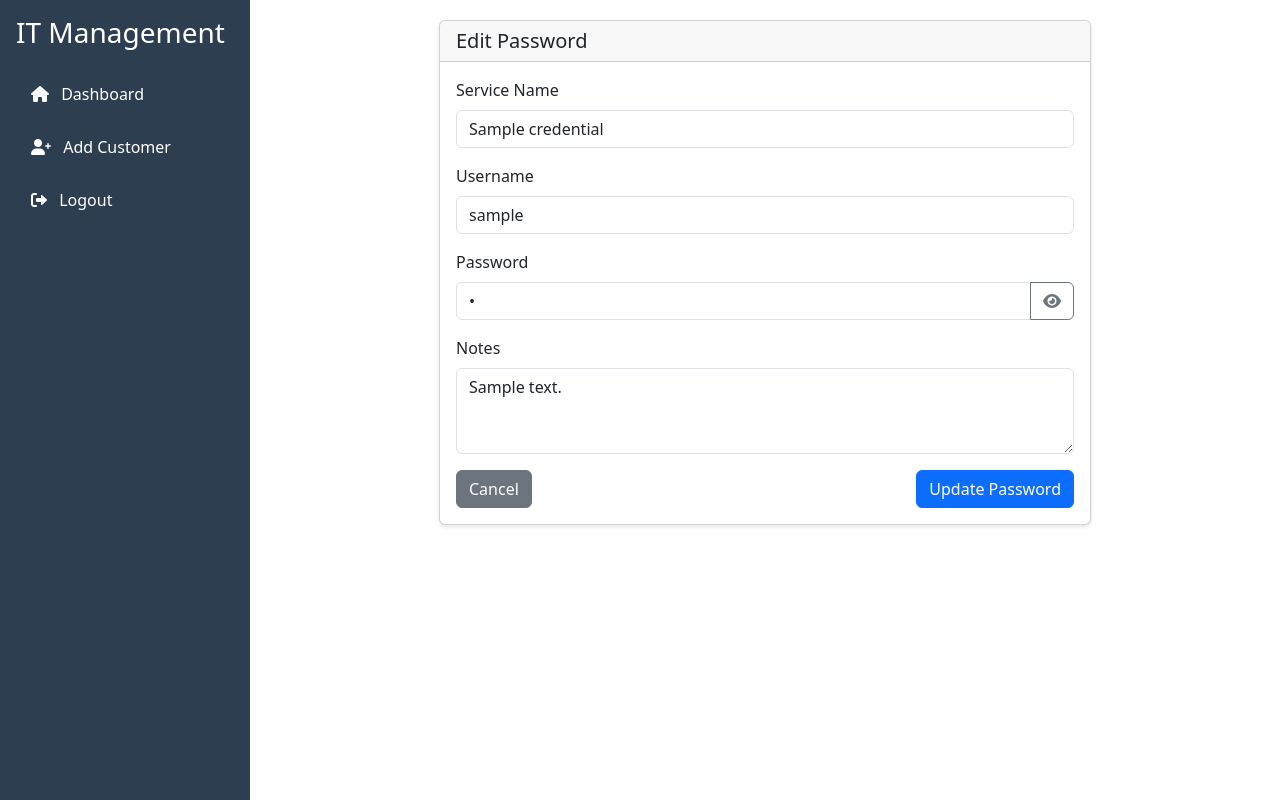
After one commit to jbake1990/it_thing, a Flask app: page /customer/1/credential/1/edit in a window 1280 px wide. The commit adds this page. Run offline with Flask 3, Linux system fonts and the light colour scheme; a user stored in the database is signed in; tables that the repository leaves empty hold one stand-in row (values such as "Sample post").

```diff
--- a/app.py
+++ b/app.py
@@ -163,7 +163,7 @@ def add_credential(customer_id):
         )
         db.session.add(credential)
         db.session.commit()
-        flash('Credential added successfully')
+        flash('Password added successfully')
         return redirect(url_for('customer_details', customer_id=customer_id))
     return render_template('add_credential.html', customer_id=customer_id)
 
@@ -444,23 +444,47 @@ def scan_network_path_params(ip_range, ports):
 @login_required
 def edit_customer(customer_id):
     customer = Customer.query.get_or_404(customer_id)
+    check_access(customer)
 
     if request.method == 'POST':
-        try:
-            customer.name = request.form.get('name')
-            customer.address = request.form.get('address')
-            customer.contact_person = request.form.get('contact_person')
-            customer.phone = request.form.get('phone')
-            customer.email = request.form.get('email')
+        customer.name = request.form.get('name')
+        customer.address = request.form.get('address')
+        customer.contact_person = request.form.get('contact_person')
+        customer.phone = request.form.get('phone')
+        customer.email = request.form.get('email')
 
-            db.session.commit()
-            flash('Customer information updated successfully!', 'success')
-            return redirect(url_for('customer_details', customer_id=customer_id))
-        except Exception as e:
-            db.session.rollback()
-            flash(f'Error updating customer information: {str(e)}', 'error')
+        db.session.commit()
+        flash('Customer updated successfully')
+        return redirect(url_for('customer_details', customer_id=customer_id))
 
     return render_template('edit_customer.html', customer=customer)
+
+@app.route('/customer/<int:customer_id>/delete', methods=['POST'])
+@login_required
+def delete_customer(customer_id):
+    customer = Customer.query.get_or_404(customer_id)
+    check_access(customer)
+
+    try:
+        # Delete all associated CCTV users first
+        CCTVUser.query.filter_by(customer_id=customer_id).delete()
+
+        # Delete all associated credentials
+        Credential.query.filter_by(customer_id=customer_id).delete()
+
+        # Delete all associated network info
+        NetworkInfo.query.filter_by(customer_id=customer_id).delete()
+
+        # Now delete the customer
+        db.session.delete(customer)
+        db.session.commit()
+
+        flash('Customer and all associated data have been deleted successfully')
+        return redirect(url_for('index'))
+    except Exception as e:
+        db.session.rollback()
+        flash(f'Error deleting customer: {str(e)}', 'error')
+        return redirect(url_for('customer_details', customer_id=customer_id))
 
 @app.route('/customer/<int:customer_id>/cctv/user/add', methods=['GET', 'POST'])
 @login_required
@@ -528,6 +552,34 @@ def delete_cctv_user(customer_id, user_id):
     db.session.commit()
 
     flash('CCTV user deleted successfully', 'success')
+    return redirect(url_for('customer_details', customer_id=customer_id))
+
+@app.route('/customer/<int:customer_id>/credential/<int:credential_id>/edit', methods=['GET', 'POST'])
+@login_required
+def edit_credential(customer_id, credential_id):
+    credential = Credential.query.filter_by(id=credential_id, customer_id=customer_id).first_or_404()
+
+    if request.method == 'POST':
+        credential.service_name = request.form.get('service_name')
+        credential.username = request.form.get('username')
+        credential.password = request.form.get('password')
+        credential.notes = request.form.get('notes')
+
+        db.session.commit()
+        flash('Password updated successfully')
+        return redirect(url_for('customer_details', customer_id=customer_id))
+
+    return render_template('edit_credential.html', customer_id=customer_id, credential=credential)
+
+@app.route('/customer/<int:customer_id>/credential/<int:credential_id>/delete', methods=['POST'])
+@login_required
+def delete_credential(customer_id, credential_id):
+    credential = Credential.query.filter_by(id=credential_id, customer_id=customer_id).first_or_404()
+
+    db.session.delete(credential)
+    db.session.commit()
+
+    flash('Password deleted successfully')
     return redirect(url_for('customer_details', customer_id=customer_id))
 
 def scan_network(ip_range=None, ports=None):
--- a/templates/add_credential.html
+++ b/templates/add_credential.html
@@ -5,7 +5,7 @@
     <div class="col-md-8">
         <div class="card">
             <div class="card-header">
-                <h5 class="card-title mb-0">Add Credential</h5>
+                <h5 class="card-title mb-0">Add Password</h5>
             </div>
             <div class="card-body">
                 <form method="POST">
@@ -32,7 +32,7 @@
                     </div>
                     <div class="d-flex justify-content-between">
                         <a href="{{ url_for('customer_details', customer_id=customer_id) }}" class="btn btn-secondary">Cancel</a>
-                        <button type="submit" class="btn btn-primary">Add Credential</button>
+                        <button type="submit" class="btn btn-primary">Add Password</button>
                     </div>
                 </form>
             </div>
--- /dev/null
+++ b/templates/edit_credential.html
@@ -0,0 +1,59 @@
+{% extends "base.html" %}
+
+{% block content %}
+<div class="row justify-content-center">
+    <div class="col-md-8">
+        <div class="card">
+            <div class="card-header">
+                <h5 class="card-title mb-0">Edit Password</h5>
+            </div>
+            <div class="card-body">
+                <form method="POST">
+                    <div class="mb-3">
+                        <label for="service_name" class="form-label">Service Name</label>
+                        <input type="text" class="form-control" id="service_name" name="service_name" value="{{ credential.service_name }}" required>
+                    </div>
+                    <div class="mb-3">
+                        <label for="username" class="form-label">Username</label>
+                        <input type="text" class="form-control" id="username" name="username" value="{{ credential.username }}" required>
+                    </div>
+                    <div class="mb-3">
+                        <label for="password" class="form-label">Password</label>
+                        <div class="input-group">
+                            <input type="password" class="form-control" id="password" name="password" value="{{ credential.password }}" required>
+                            <button class="btn btn-outline-secondary" type="button" onclick="togglePassword()">
+                                <i class="fas fa-eye"></i>
+                            </button>
+                        </div>
+                    </div>
+                    <div class="mb-3">
+                        <label for="notes" class="form-label">Notes</label>
+                        <textarea class="form-control" id="notes" name="notes" rows="3">{{ credential.notes }}</textarea>
+                    </div>
+                    <div class="d-flex justify-content-between">
+                        <a href="{{ url_for('customer_details', customer_id=customer_id) }}" class="btn btn-secondary">Cancel</a>
+                        <button type="submit" class="btn btn-primary">Update Password</button>
+                    </div>
+                </form>
+            </div>
+        </div>
+    </div>
+</div>
+
+<script>
+function togglePassword() {
+    const passwordInput = document.getElementById('password');
+    const icon = document.querySelector('.fa-eye');
+
+    if (passwordInput.type === 'password') {
+        passwordInput.type = 'text';
+        icon.classList.remove('fa-eye');
+        icon.classList.add('fa-eye-slash');
+    } else {
+        passwordInput.type = 'password';
+        icon.classList.remove('fa-eye-slash');
+        icon.classList.add('fa-eye');
+    }
+}
+</script>
+{% endblock %}
```
Also changed, not shown: templates/customer_details.html (+21 -1 lines), templates/edit_customer.html (+28 -1 lines).
